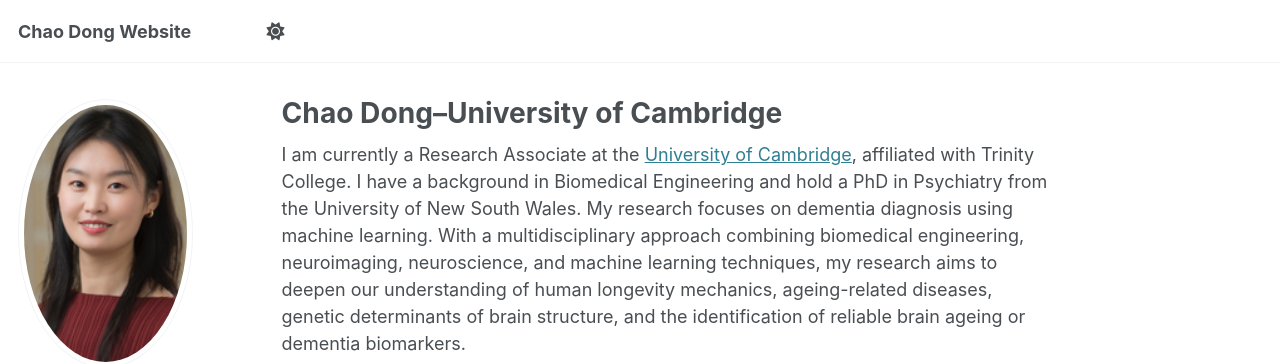
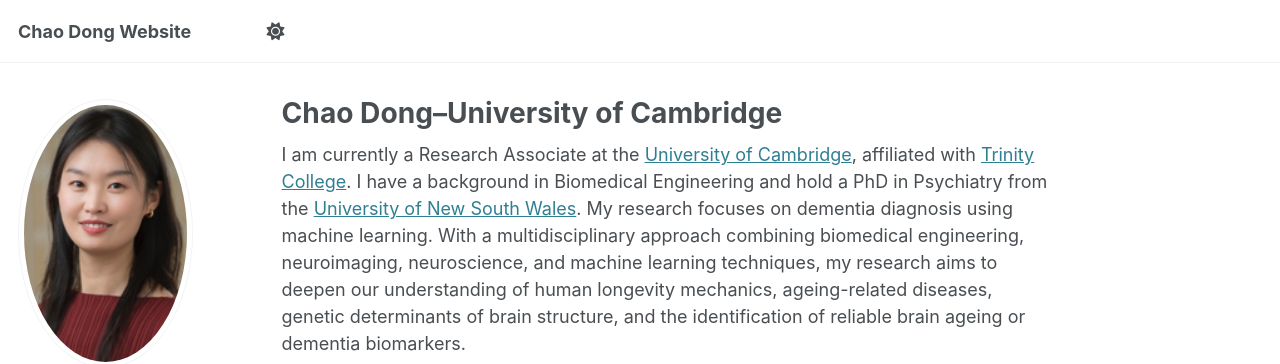
Before and after one commit to ChaoDong12/chaodong.github.io, a Jekyll site: the page built from _pages/about.md, in a window 1280 px wide and 900 px high. Shown: the top 364 px of the window. Built offline with Jekyll 4.4.1, drawn with Linux system fonts in a browser that asks for light colours; some web fonts are replaced; part of the change alters nothing that is shown.

```diff
--- a/_pages/about.md
+++ b/_pages/about.md
@@ -7,7 +7,7 @@ redirect_from:
   - /about.html
 ---
 
-I am currently a Research Associate at the [University of Cambridge](https://www.psychol.cam.ac.uk/), affiliated with Trinity College. I have a background in Biomedical Engineering and hold a PhD in Psychiatry from the University of New South Wales. My research focuses on dementia diagnosis using machine learning. With a multidisciplinary approach combining biomedical engineering, neuroimaging, neuroscience, and machine learning techniques, my research aims to deepen our understanding of human longevity mechanics, ageing-related diseases, genetic determinants of brain structure, and the identification of reliable brain ageing or dementia biomarkers.
+I am currently a Research Associate at the [University of Cambridge](https://www.psychol.cam.ac.uk/), affiliated with [Trinity College](https://www.trin.cam.ac.uk/). I have a background in Biomedical Engineering and hold a PhD in Psychiatry from the [University of New South Wales](https://www.cheba.unsw.edu.au/). My research focuses on dementia diagnosis using machine learning. With a multidisciplinary approach combining biomedical engineering, neuroimaging, neuroscience, and machine learning techniques, my research aims to deepen our understanding of human longevity mechanics, ageing-related diseases, genetic determinants of brain structure, and the identification of reliable brain ageing or dementia biomarkers.
 
 Work Experience
 ======
```
